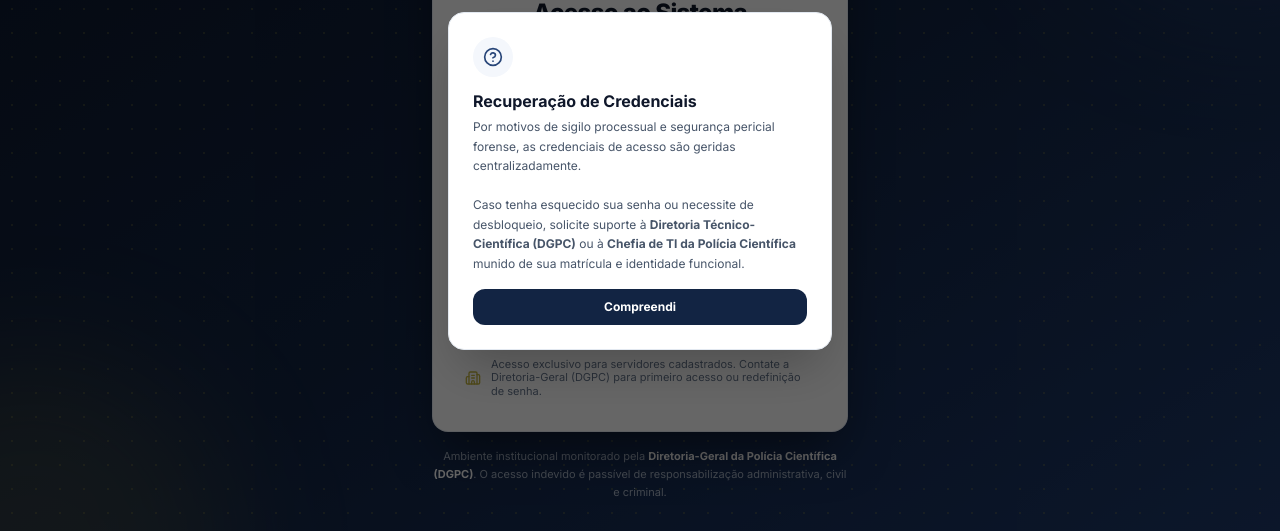
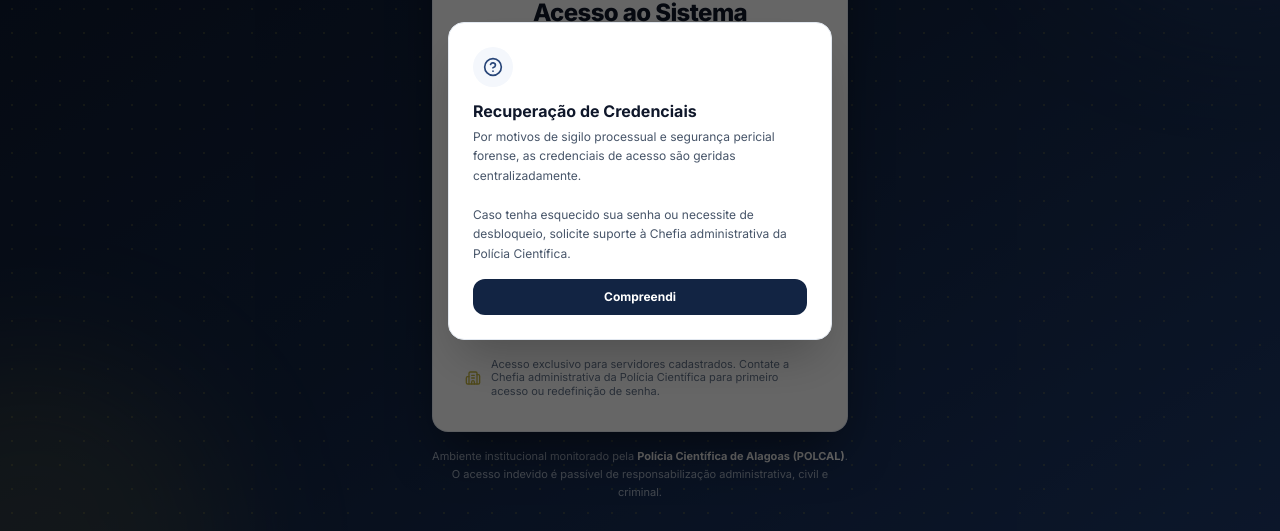
Before and after one commit to ojaolucas/prazojus, a React (Vite) app: page /login in a window 1280 px wide. Both pictures are taken after a click on the button "Esqueceu?". Shown: the part 219-750 px from the top of the page. Built offline with nearby package versions, Linux system fonts and the light colour scheme; no server answers.

Commit message:
docs(login): atualizar textos institucionais de suporte, acesso e monitoramento na tela de login

```diff
--- a/src/components/auth/LoginPage.tsx
+++ b/src/components/auth/LoginPage.tsx
@@ -233,7 +233,7 @@ export const LoginPage: React.FC = () => {
           <div className="mt-6 pt-5 border-t border-slate-100 flex items-center gap-2.5 text-slate-400 text-xs">
             <Building2 className="w-4 h-4 shrink-0 text-[#C5B641]" />
             <p className="text-[11px] leading-tight text-slate-500">
-              Acesso exclusivo para servidores cadastrados. Contate a Diretoria-Geral (DGPC) para primeiro acesso ou redefinição de senha.
+              Acesso exclusivo para servidores cadastrados. Contate a Chefia administrativa da Polícia Científica para primeiro acesso ou redefinição de senha.
             </p>
           </div>
         </div>
@@ -241,8 +241,7 @@ export const LoginPage: React.FC = () => {
         {/* Alerta de Segurança e Termos de Uso */}
         <div className="mt-4 text-center">
           <p className="text-[11px] text-slate-300/80 leading-relaxed">
-            Ambiente institucional monitorado pela <strong className="text-white">Diretoria-Geral da Polícia Científica (DGPC)</strong>.
-            O acesso indevido é passível de responsabilização administrativa, civil e criminal.
+            Ambiente institucional monitorado pela <strong className="text-white">Polícia Científica de Alagoas (POLCAL)</strong>. O acesso indevido é passível de responsabilização administrativa, civil e criminal.
           </p>
         </div>
       </main>
@@ -265,7 +264,7 @@ export const LoginPage: React.FC = () => {
             <p className="text-xs text-slate-600 leading-relaxed mb-4">
               Por motivos de sigilo processual e segurança pericial forense, as credenciais de acesso são geridas centralizadamente.
               <br /><br />
-              Caso tenha esquecido sua senha ou necessite de desbloqueio, solicite suporte à <strong>Diretoria Técnico-Científica (DGPC)</strong> ou à <strong>Chefia de TI da Polícia Científica</strong> munido de sua matrícula e identidade funcional.
+              Caso tenha esquecido sua senha ou necessite de desbloqueio, solicite suporte à Chefia administrativa da Polícia Científica.
             </p>
             <button
               type="button"
```
